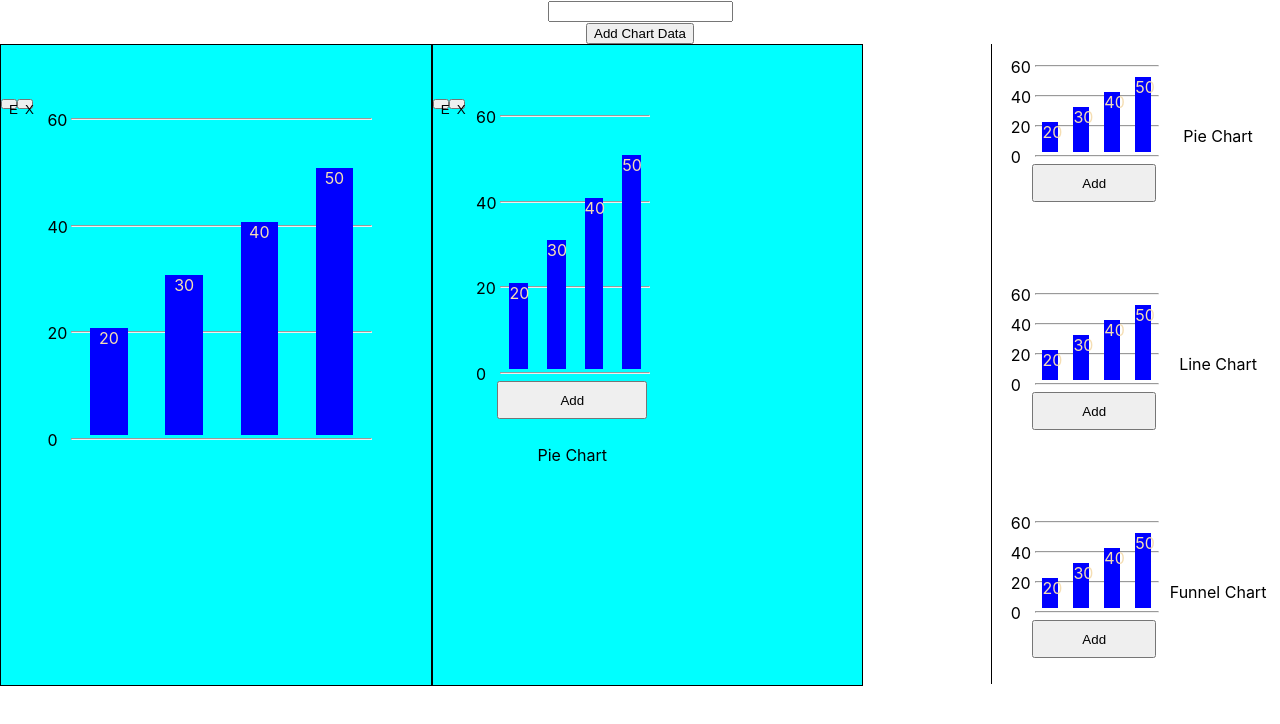
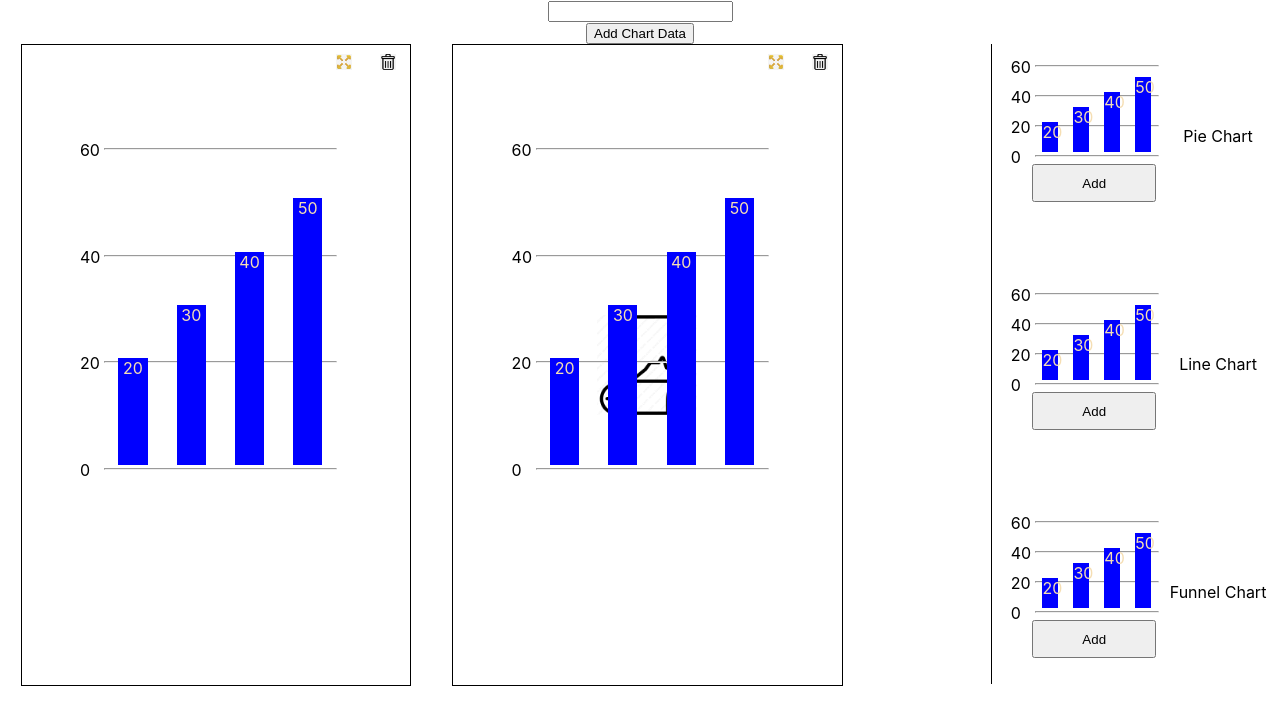
Before and after one commit to henatan99/draggable-charts-ui-react, a React (Create React App) app: page / in a window 1280 px wide. Shown: the top 724 px of the page. Built offline with nearby package versions, Linux system fonts and the light colour scheme.

Commit message:
Add background-img and conditional styling to Chart Area

```diff
--- a/src/components/ChartPage.js
+++ b/src/components/ChartPage.js
@@ -7,6 +7,8 @@ import ChartArea from './chartArea/chartArea';
 
 const ChartPage = () => {
   const [data, setData] = useState(['20', '30', '40', '50']);
+  const [plugged, setPlugged] = useState(true);
+
   const [inputData, setInputData] = useState('');
 
   const defaultData = ['20', '30', '40', '50'];
@@ -29,8 +31,8 @@ const ChartPage = () => {
       <button onClick={handleClick}>Add Chart Data</button>
       <div className="chart-screen">
         <div className="left">
-          <ChartArea chart={<LineChart data={defaultData}/>} />
-          <ChartArea chart={<Gadget title={'Pie Chart'} chart={<LineChart data={defaultData}/>} /> }/>
+          <ChartArea chart={<LineChart data={data}  />} plugged={plugged} />
+          <ChartArea chart={<LineChart data={data}/>} />
         </div>
         <div className="right">
             <GadgetsWrapper gadgets={gadgets} />
--- a/src/components/chartArea/ChartArea.css
+++ b/src/components/chartArea/ChartArea.css
@@ -1,8 +1,11 @@
 .chart-area {
-    width: 50%;
+    width: 45%;
     height: 80%;
-    background-color: aqua;
-    /* background-image: url('../../assets/Add-Chart-38.png'); */
+    /* background-color: aqua; */
+    background-image: url('../../assets/Add-Chart-38.png');
+    background-repeat: no-repeat;
+    background-size: 100px 100px;
+    background-position: center;
     border: 1px solid;
     display: flex;
     flex-direction: column;
@@ -11,28 +14,33 @@
 }
 
 .chart-area-top {
-    height: 10%;
+    /* height: 10%; */
     width: 100%;
     display: flex;
     flex-direction: row;
-    align-items: flex-end;
+    align-items:center;
+    justify-content: flex-end;
 }
 
 .chart-area-top button {
-    height: 10px;
-    width: 10px;
+    /* height: 10px; */
+    /* width: 10px; */
     object-fit: cover;
+    margin: 0.5rem;
+    background: none;
+    border: none;
 }
 
 .chart-area-top button img {
    max-height: 100%;
    max-width: 100%;
-   height: 10px;
-   width: 10px;
+   height: 1rem;
+   width: 1rem;
     /* object-fit: scale-down; */
 }
 
 .chart-space {
-    width: 70%;
+    width: 60%;
     height: 50%;
+    margin-top: 15%;
 }
--- a/src/components/chartArea/chartArea.js
+++ b/src/components/chartArea/chartArea.js
@@ -4,15 +4,15 @@ import deleteIcon from '../../assets/delete-icon.png';
 import expandIcon from '../../assets/expand-icon.jpg';
 
 const ChartArea = (props) => {
-    const { chart } = props;
+    const { chart, plugged } = props;
 
     return (
-        <div className="chart-area">
+        <div className="chart-area" style={plugged && {backgroundImage: 'none'}}>
             <span className="chart-area-top">
-                {/* <button><img src={deleteIcon}></img></button>
-                <button><img src={expandIcon}></img></button> */}
-                <button>E</button>
-                <button>X</button>
+                <button><img src={expandIcon}></img></button>
+                <button><img src={deleteIcon}></img></button>
+                {/* <button>E</button>
+                <button>X</button> */}
             </span>
             <div className="chart-space">
                 {
--- a/src/components/charts/lineChart/LineChart.css
+++ b/src/components/charts/lineChart/LineChart.css
@@ -7,6 +7,7 @@
     align-items: flex-start;
     position: relative;
     margin: 2%;
+    z-index: 10;
 }
 
 .chart span {
```
